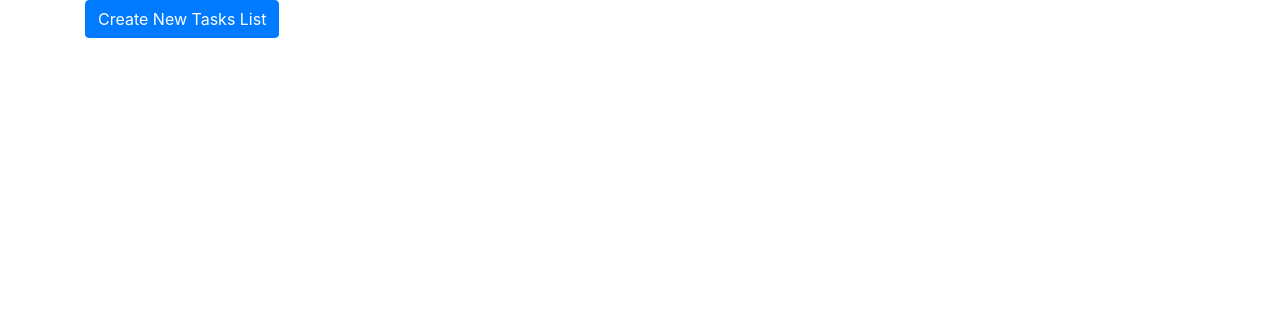
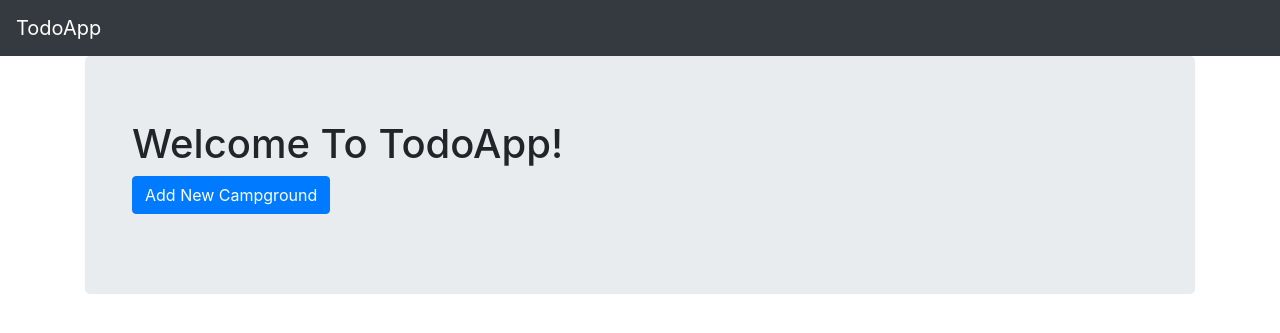
Before and after one commit to IlanitSmul/TodoApp, a Node server app: page /lists/ in a window 1280 px wide. Shown: the top 333 px of the page. Run offline with Node 20, Linux system fonts and the light colour scheme; data that the repository does not hold is empty; some libraries are stand-ins or nearby versions.

Commit message:
add partials (header & footer)

```diff
--- a/views/lists/index.ejs
+++ b/views/lists/index.ejs
@@ -1,26 +1,22 @@
-<!DOCTYPE html>
-<html>
-
-<head>
-    <title>TodoApp</title>
-    <link rel="stylesheet" href="https://stackpath.bootstrapcdn.com/bootstrap/4.5.0/css/bootstrap.min.css">
-</head>
-
-<body>
+<%- include ("../partials/header"); %>
 
 <div class="container">
-        <a class="btn btn-primary  " href="/lists/new">Create New Tasks List</a>
 
-        <div class="row text-center">
+    <header class="jumbotron">
+        <div class="container">
+            <h1>Welcome To TodoApp!</h1>
+            <p>
+                <a class="btn btn-primary btn-large" href="/lists/new">Add New Campground</a>
+            </p>
+        </div>
+    </header>
+
+    <div class="row text-center" style="display:flex; flex-wrap: wrap;">
         <% lists.forEach(function(list){ %>
         <div class="col-md-3 col-sm-6">
             <div class="thumbnail">
-                        <p>
-                            <%= list.name %>
-                        </p>
-                        <p>
-                            <%= list.creationDate %>
-                        </p>
+                <p> <%= list.name %> </p>
+                <p> <%= list.creationDate %> </p>
                 <p>
                     <a href="/lists/<%= list._id %>" class="btn btn-primary">More Info</a>
                 </p>
@@ -28,8 +24,7 @@
         </div>
         <% }); %>
     </div>
+
 </div>
 
-</body>
-
-</html>
+<%- include ("../partials/footer"); %>
--- /dev/null
+++ b/views/partials/footer.ejs
@@ -0,0 +1,3 @@
+</body>
+
+</html>
--- /dev/null
+++ b/views/partials/header.ejs
@@ -0,0 +1,14 @@
+<!DOCTYPE html>
+<html>
+
+<head>
+    <title>TodoApp</title>
+    <link rel="stylesheet" href="https://stackpath.bootstrapcdn.com/bootstrap/4.5.0/css/bootstrap.min.css">
+</head>
+
+<body>
+
+    <!-- As a link -->
+    <nav class="navbar navbar-dark bg-dark">
+        <a class="navbar-brand" href="/">TodoApp</a>
+    </nav>
```
Also changed, not shown: views/lists/edit.ejs (+3 -12 lines), views/lists/new.ejs (+2 -12 lines), views/lists/show.ejs (+5 -21 lines), public/stylesheets/main.css (added). Lines whose indentation alone changed are shown as unchanged.
